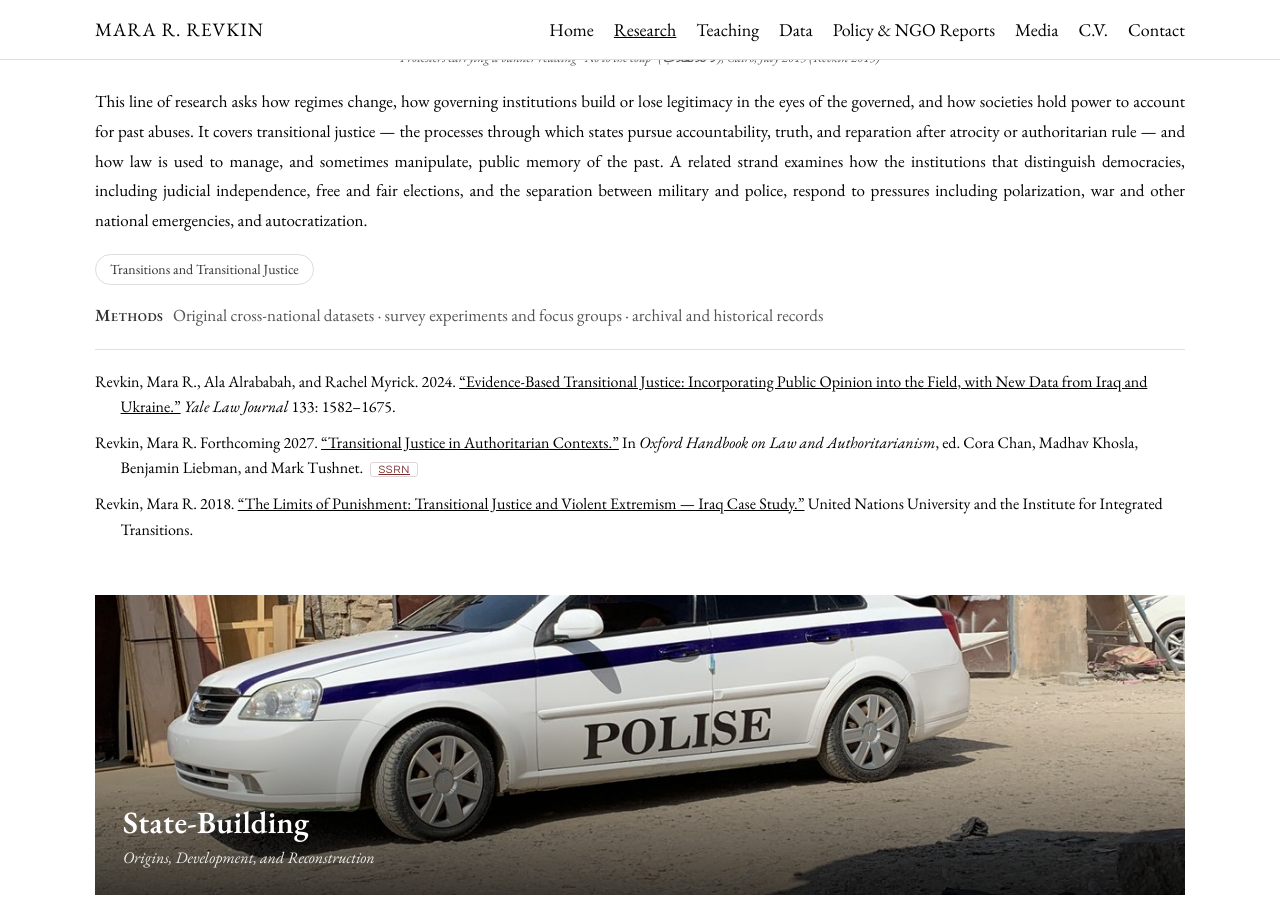
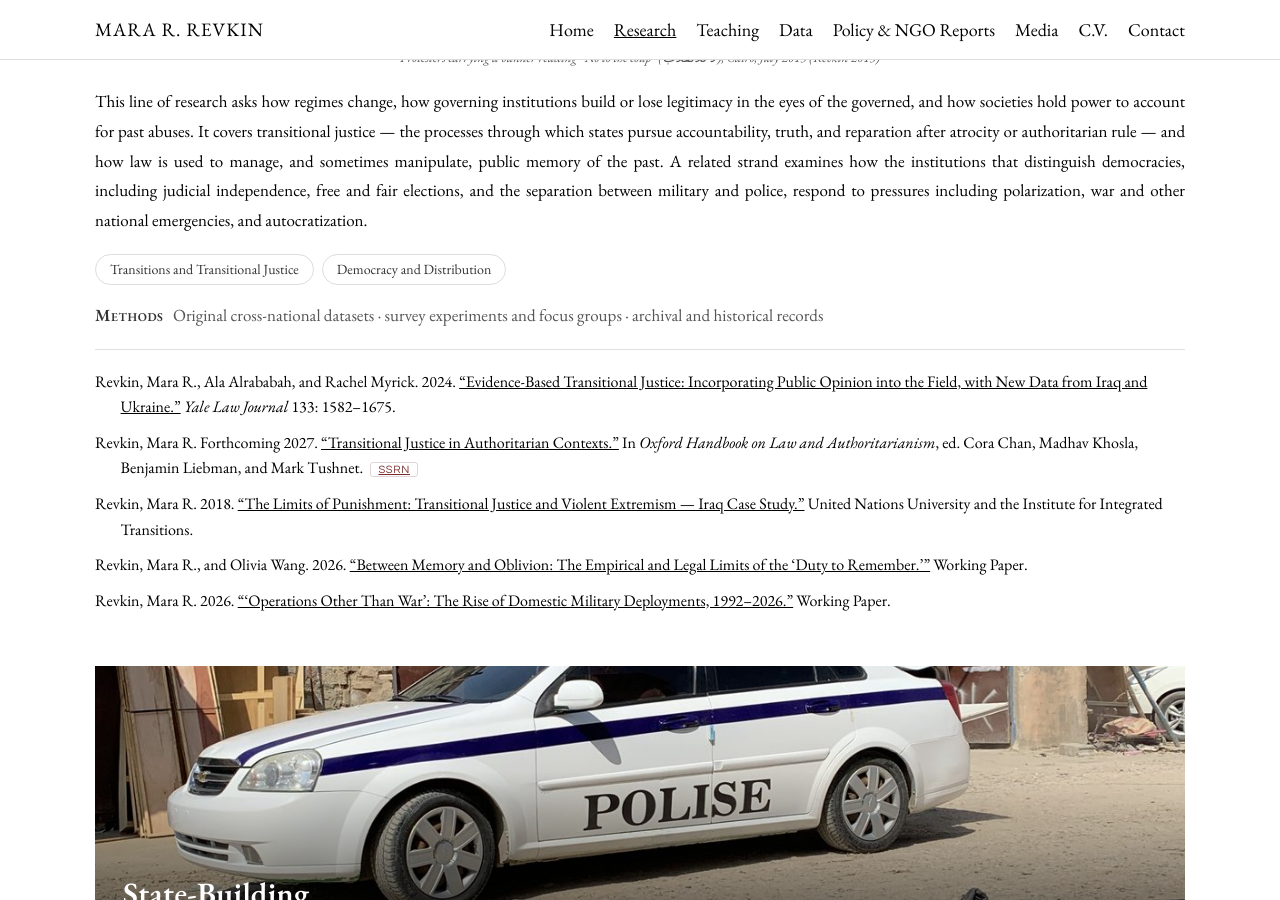
Before and after one commit to mrevkin/mrevkin.github.io, a Jekyll site: the page research.html, which Jekyll copies as it is, in a window 1280 px wide and 900 px high, scrolled down 805 px. Built offline with Jekyll 4.4.1, drawn with Linux system fonts in a browser that asks for light colours.

Commit message:
Add the two working papers; restore the Democracy and Distribution strand

```diff
--- a/research.html
+++ b/research.html
@@ -74,13 +74,16 @@
       <p class="img-caption">Protesters carrying a banner reading &ldquo;No to the coup&rdquo; (<span lang="ar" dir="rtl">&#1604;&#1575; &#1604;&#1604;&#1575;&#1606;&#1602;&#1604;&#1575;&#1576;</span>), Cairo, July 2013 (Revkin 2013)</p>
       <div class="theme-body">
         <p>This line of research asks how regimes change, how governing institutions build or lose legitimacy in the eyes of the governed, and how societies hold power to account for past abuses. It covers transitional justice &mdash; the processes through which states pursue accountability, truth, and reparation after atrocity or authoritarian rule &mdash; and how law is used to manage, and sometimes manipulate, public memory of the past. A related strand examines how the institutions that distinguish democracies, including judicial independence, free and fair elections, and the separation between military and police, respond to pressures including polarization, war and other national emergencies, and autocratization.</p>
-        <div class="strands"><button class="strand-btn" data-s="tj" aria-pressed="false">Transitions and Transitional Justice</button></div>
+        <div class="strands"><button class="strand-btn" data-s="tj" aria-pressed="false">Transitions and Transitional Justice</button><button class="strand-btn" data-s="dd" aria-pressed="false">Democracy and Distribution</button></div>
         <p class="theme-methods"><strong>Methods</strong> Original cross-national datasets &middot; survey experiments and focus groups &middot; archival and historical records</p>
         <ul class="theme-works">
           <li data-m="surveys legal" data-c="iraq ukraine" data-s="tj">Revkin, Mara R., Ala Alrababah, and Rachel Myrick. 2024. <a href="evidence-based-transitional-justice.html">&ldquo;Evidence-Based Transitional Justice: Incorporating Public Opinion into the Field, with New Data from Iraq and Ukraine.&rdquo;</a> <em>Yale Law Journal</em> 133: 1582&ndash;1675.</li>
           <li data-m="legal" data-c="comparative" data-s="tj">Revkin, Mara R. Forthcoming 2027. <a href="https://papers.ssrn.com/sol3/papers.cfm?abstract_id=5930595" target="_blank">&ldquo;Transitional Justice in Authoritarian Contexts.&rdquo;</a> In <em>Oxford Handbook on Law and Authoritarianism</em>, ed. Cora Chan, Madhav Khosla, Benjamin Liebman, and Mark Tushnet. <a class="ssrn-tag" href="https://papers.ssrn.com/sol3/papers.cfm?abstract_id=5930595" target="_blank">SSRN</a></li>
 
           <li data-m="surveys interviews" data-c="iraq" data-s="tj">Revkin, Mara R. 2018. <a href="limits-of-punishment.html">&ldquo;The Limits of Punishment: Transitional Justice and Violent Extremism &mdash; Iraq Case Study.&rdquo;</a> United Nations University and the Institute for Integrated Transitions.</li>
+
+          <li data-m="surveys legal" data-c="comparative southsudan" data-s="tj">Revkin, Mara R., and Olivia Wang. 2026. <a href="between-memory-and-oblivion.html">&ldquo;Between Memory and Oblivion: The Empirical and Legal Limits of the &lsquo;Duty to Remember.&rsquo;&rdquo;</a> Working Paper.</li>
+          <li data-m="archival legal" data-c="us" data-s="dd">Revkin, Mara R. 2026. <a href="operations-other-than-war.html">&ldquo;&lsquo;Operations Other Than War&rsquo;: The Rise of Domestic Military Deployments, 1992&ndash;2026.&rdquo;</a> Working Paper.</li>
         </ul>
       </div>
     </section>
```
